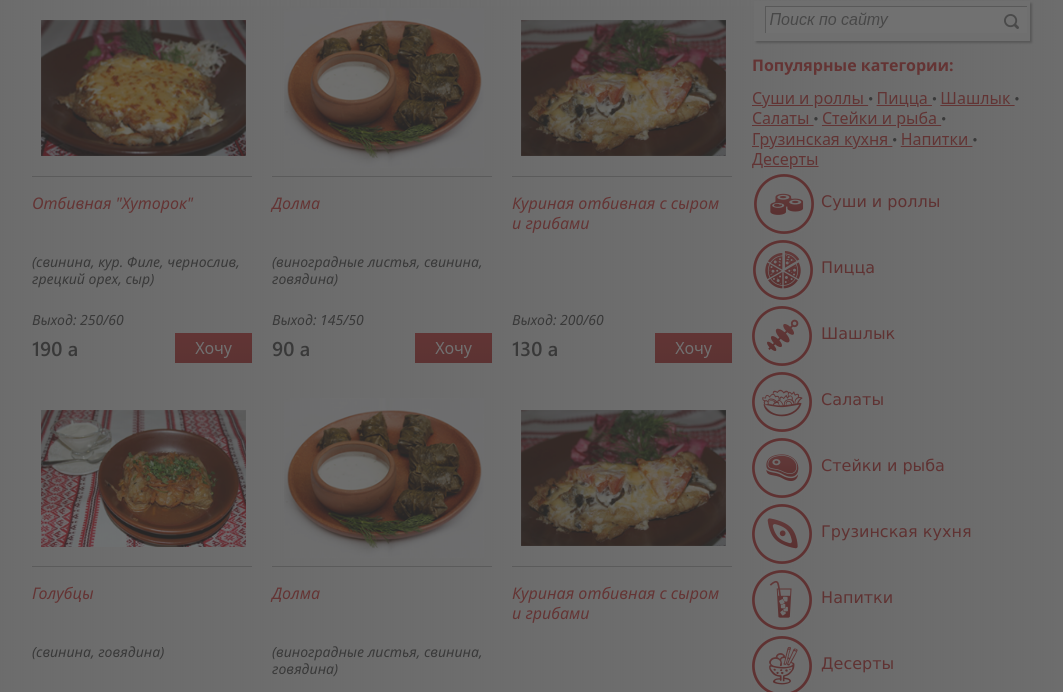
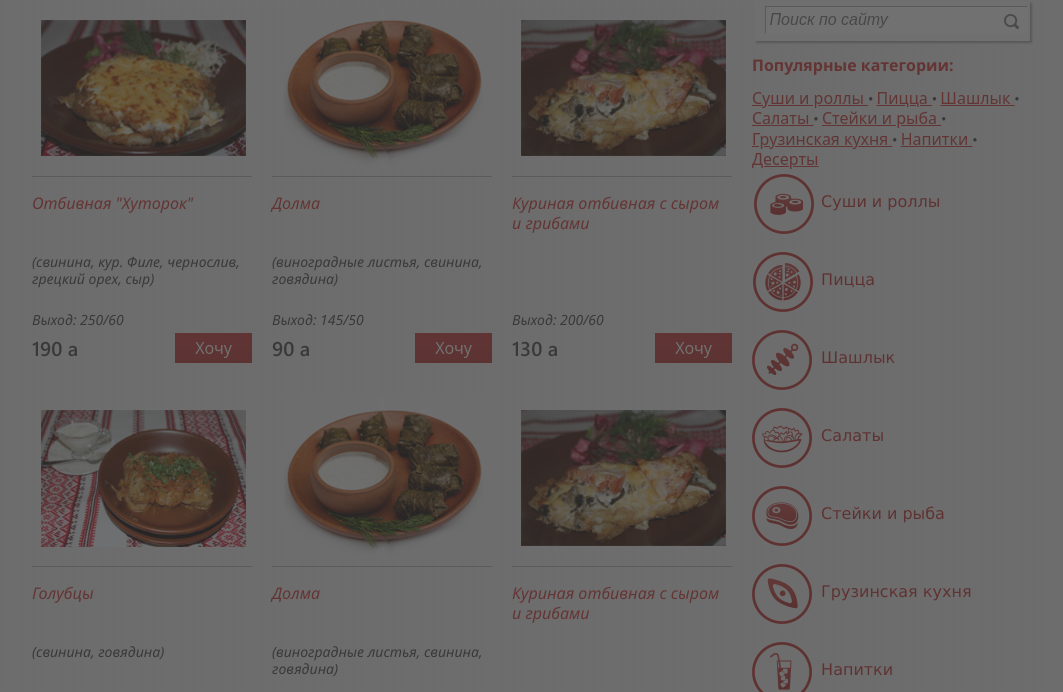
Before and after one commit to Tinabast/dostavka, a PHP site: page /list.html in a window 1280 px wide. Shown: the part 503-1195 px from the top of the page, without its empty margins (108-1171 px from the left). Run offline with PHP 8.4, Linux system fonts and the light colour scheme; some web fonts are replaced.

```diff
--- a/css/base.css
+++ b/css/base.css
@@ -1209,6 +1209,9 @@ ul {
 	font-style: italic;
 	color: #d43331;
 }
+.sidebar-nav__item {
+	margin-bottom: 12px;
+}
 .sidebar-nav__link {
 	font-family: Verdana, Helvetica, Sans-serif;
 	font-size: 16px;
```
